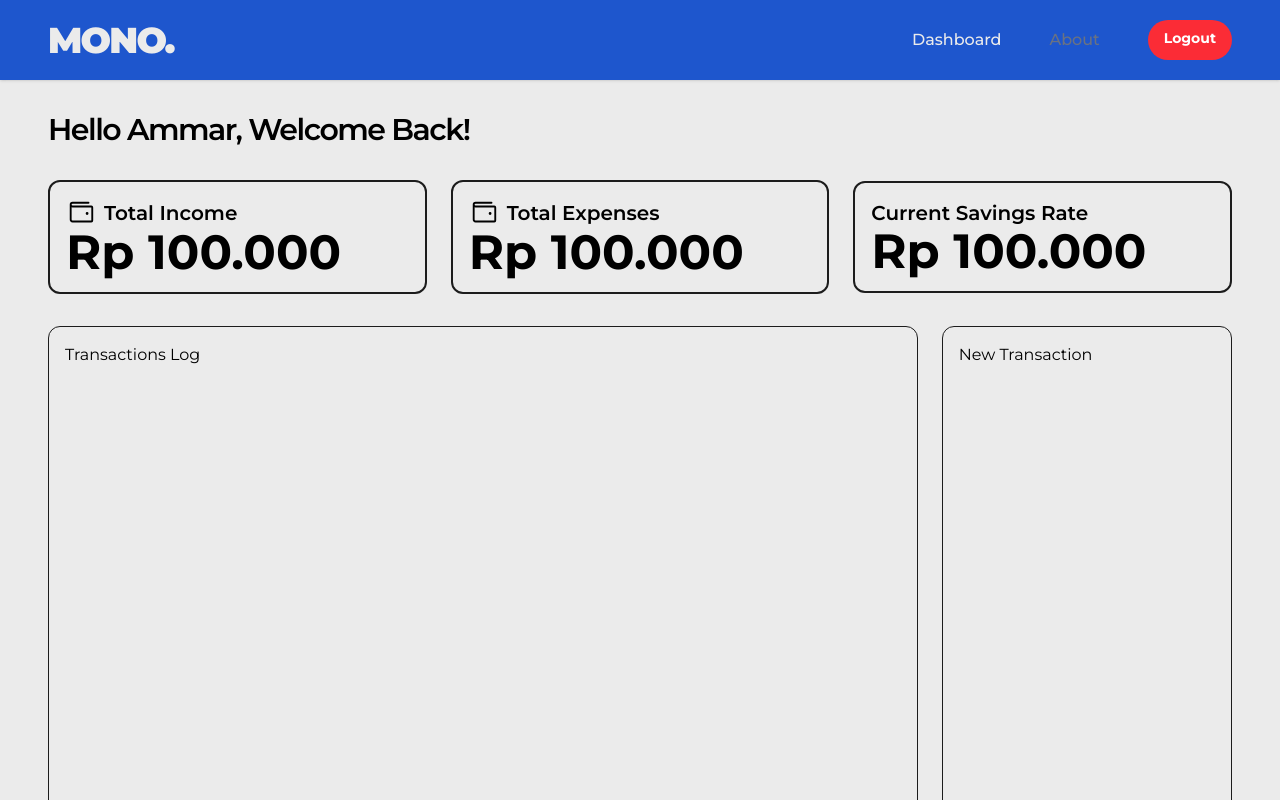
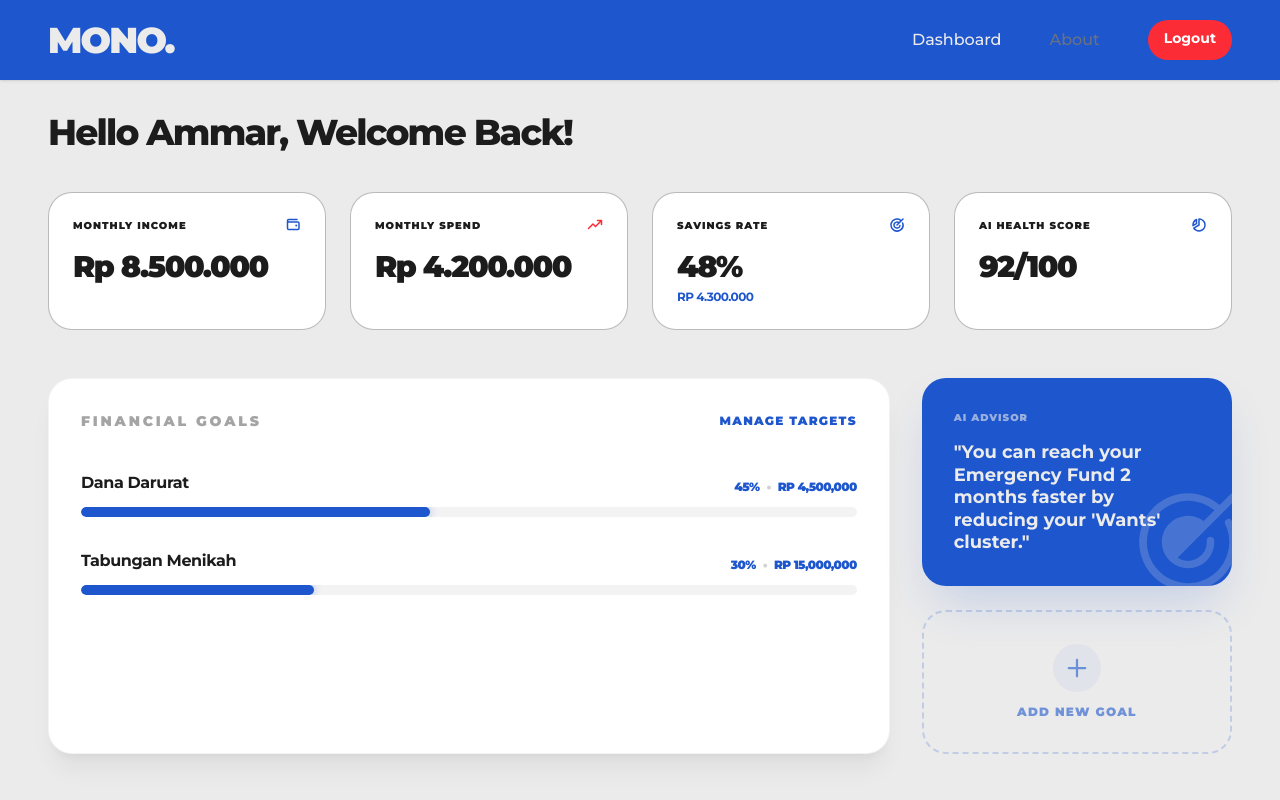
Before and after one commit to ammarrashiddd/mono-smart-budgeting, a Next.js app: page /dashboard in a window 1280 px wide. Shown: the top 800 px of the page. Built offline with nearby package versions, Linux system fonts and the light colour scheme.

Commit message:
fix: improve UI(statcard, financial goals, add new goals, AI advisor) on dasboard

```diff
--- a/src/app/dashboard/page.tsx
+++ b/src/app/dashboard/page.tsx
@@ -1,48 +1,106 @@
 "use client";
 
 import Navbar from "@/components/nav/Navbar";
-import { WalletIcon } from "@phosphor-icons/react";
+import GoalItems from "@/components/ui/GoalItems";
+import StatCards from "@/components/ui/StatCards";
+import {
+  Wallet,
+  Plus,
+  TrendUp,
+  Target as TargetIcon,
+  ChartPieSlice,
+} from "@phosphor-icons/react";
 
 export default function DashboardPage() {
   return (
-    <div className="bg-primary h-full w-full overflow-hidden">
-      <div className="h-20 px-6 md:px-12 bg-tertiary flex items-center shadow-sm">
+    <div className="bg-primary min-h-screen w-full pb-20 text-secondary">
+      <nav className="h-20 px-6 md:px-12 bg-tertiary flex items-center border-b border-tertiary/10 shadow-sm">
         <Navbar />
+      </nav>
+
+      <header className="px-6 md:px-12 mt-8">
+        <h3 className="text-4xl font-extrabold tracking-tighter text-secondary">
+          Hello Ammar, Welcome Back!
+        </h3>
+      </header>
+
+      <div className="grid grid-cols-1 md:grid-cols-2 lg:grid-cols-4 gap-6 px-6 md:px-12 mt-10">
+        <StatCards
+          title="Monthly Income"
+          value="Rp 8.500.000"
+          icon={<Wallet weight="bold" className="text-tertiary" />}
+        />
+        <StatCards
+          title="Monthly Spend"
+          value="Rp 4.200.000"
+          icon={<TrendUp weight="bold" className="text-red-500" />}
+        />
+        <StatCards
+          title="Savings Rate"
+          value="48%"
+          subValue="Rp 4.300.000"
+          icon={<TargetIcon weight="bold" className="text-tertiary" />}
+        />
+        <StatCards
+          title="AI Health Score"
+          value="92/100"
+          icon={<ChartPieSlice weight="bold" className="text-tertiary" />}
+        />
       </div>
 
-      <h3 className="px-6 md:px-12 mt-8 text-3xl font-semibold tracking-tighter">
-        Hello Ammar, Welcome Back!
-      </h3>
+      {/* Goals Section */}
+      <div className="flex flex-col lg:flex-row gap-8 px-6 md:px-12 mt-12">
+        {/* Main Goals Display */}
+        <div className="flex-[2.5] bg-white rounded-3xl p-8 border border-secondary/5 shadow-xl shadow-secondary/5">
+          <div className="flex items-center justify-between mb-10">
+            <h3 className="text-sm font-black uppercase tracking-[0.2em] text-secondary/40">
+              Financial Goals
+            </h3>
+            <button className="text-tertiary text-xs font-black uppercase tracking-widest hover:underline transition-all">
+              Manage Targets
+            </button>
+          </div>
 
-      <div className="flex flex-row items-center gap-6 px-6 md:px-12 mt-8">
-        <div className="flex-1 p-4 border-2 border-secondary rounded-xl">
-          <h3 className="text-xl font-semibold flex flex-row items-center gap-2">
-            <WalletIcon size={30} />
-            Total Income
-          </h3>
-          <p className="text-5xl font-bold">Rp 100.000</p>
+          <div className="space-y-8">
+            <GoalItems
+              name="Dana Darurat"
+              target={10000000}
+              current={4500000}
+            />
+            <GoalItems
+              name="Tabungan Menikah"
+              target={50000000}
+              current={15000000}
+            />
+          </div>
         </div>
-        <div className="flex-1 p-4 border-2 border-secondary rounded-xl">
-          <h3 className="text-xl font-semibold flex flex-row items-center gap-2">
-            <WalletIcon size={30} />
-            Total Expenses
-          </h3>
-          <p className="text-5xl font-bold">Rp 100.000</p>
-        </div>
-        <div className="flex-1 p-4 border-2 border-secondary rounded-xl">
-          <h3 className="text-xl font-semibold flex flex-row items-center gap-2">
-            Current Savings Rate
-          </h3>
-          <p className="text-5xl font-bold">Rp 100.000</p>
-        </div>
-      </div>
 
-      <div className="flex flex-row items-center gap-6 px-6 md:px-12 mt-8">
-        <div className="w-3/4 h-screen p-4 border border-secondary rounded-xl">
-          Transactions Log
-        </div>
-        <div className="w-1/4 h-screen p-4 border border-secondary rounded-xl">
-          New Transaction
+        {/* New Goal Action & AI Insights */}
+        <div className="flex-1 flex flex-col gap-6">
+          <div className="bg-tertiary rounded-3xl p-8 text-primary shadow-2xl shadow-tertiary/20 group relative overflow-hidden">
+            <div className="relative z-10">
+              <h3 className="text-[10px] font-black uppercase tracking-widest opacity-60 mb-4">
+                AI Advisor
+              </h3>
+              <p className="text-lg font-bold leading-tight">
+                "You can reach your Emergency Fund 2 months faster by reducing
+                your 'Wants' cluster."
+              </p>
+            </div>
+            {/* Dekorasi halus di background card AI */}
+            <div className="absolute -right-4 -bottom-4 opacity-20 transform group-hover:scale-110 transition-transform">
+              <TargetIcon size={120} weight="fill" />
+            </div>
+          </div>
+
+          <button className="flex-1 border-2 border-dashed border-tertiary/20 rounded-3xl p-8 flex flex-col items-center justify-center gap-3 text-tertiary/60 hover:border-tertiary hover:text-tertiary hover:bg-tertiary/5 transition-all group">
+            <div className="p-3 bg-tertiary/5 rounded-full group-hover:scale-110 transition-all">
+              <Plus size={24} weight="bold" />
+            </div>
+            <span className="text-xs font-black uppercase tracking-widest">
+              Add New Goal
+            </span>
+          </button>
         </div>
       </div>
     </div>
--- a/src/components/nav/Navbar.tsx
+++ b/src/components/nav/Navbar.tsx
@@ -8,6 +8,7 @@ export default function Navbar() {
   const pathname = usePathname();
 
   const isDashboard = pathname.startsWith("/dashboard");
+
   return (
     <main className="flex items-center justify-between w-full">
       <h1 className="text-primary text-3xl md:text-4xl font-black tracking-tighter">
--- /dev/null
+++ b/src/components/ui/GoalItems.tsx
@@ -0,0 +1,21 @@
+export default function GoalItems({ name, target, current }: any) {
+  const progress = (current / target) * 100;
+  return (
+    <div>
+      <div className="flex justify-between items-end mb-3">
+        <p className="font-bold text-secondary tracking-tight">{name}</p>
+        <p className="text-xs font-black text-tertiary uppercase tracking-tighter">
+          {Math.round(progress)}%{" "}
+          <span className="mx-1 text-secondary/20">•</span> Rp{" "}
+          {current.toLocaleString()}
+        </p>
+      </div>
+      <div className="h-2.5 w-full bg-secondary/5 rounded-full overflow-hidden">
+        <div
+          className="h-full bg-tertiary rounded-full transition-all duration-1000 shadow-[0_0_8px_rgba(30,86,205,0.4)]"
+          style={{ width: `${progress}%` }}
+        />
+      </div>
+    </div>
+  );
+}
--- /dev/null
+++ b/src/components/ui/StatCards.tsx
@@ -0,0 +1,36 @@
+export default function StatCard({
+  title,
+  value,
+  icon,
+  subValue,
+  highlight = false,
+}: any) {
+  return (
+    <div
+      className={`p-6 rounded-3xl transition-all group bg-white border border-secondary/30 hover:border-tertiary`}
+    >
+      <div className="flex items-center justify-between mb-4">
+        <span className={`text-[10px] font-black uppercase tracking-widest`}>
+          {title}
+        </span>
+        <div
+          className={
+            highlight
+              ? "text-tertiary"
+              : "text-secondary/20 group-hover:text-tertiary transition-colors"
+          }
+        >
+          {icon}
+        </div>
+      </div>
+      <p className="text-3xl font-black text-secondary tracking-tighter">
+        {value}
+      </p>
+      {subValue && (
+        <p className="text-xs font-bold text-tertiary mt-1 uppercase tracking-tighter">
+          {subValue}
+        </p>
+      )}
+    </div>
+  );
+}
```
